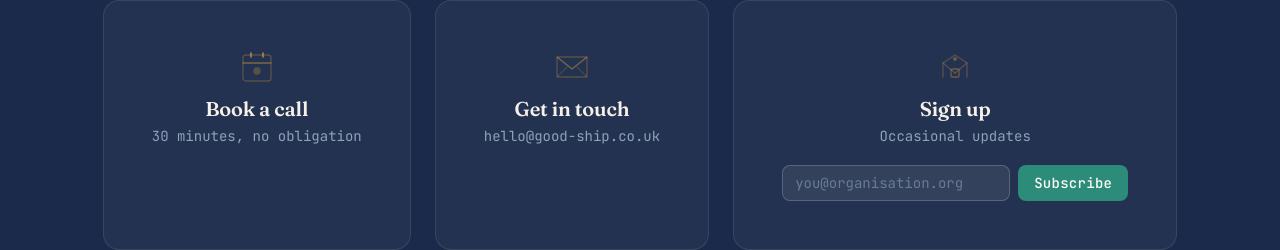
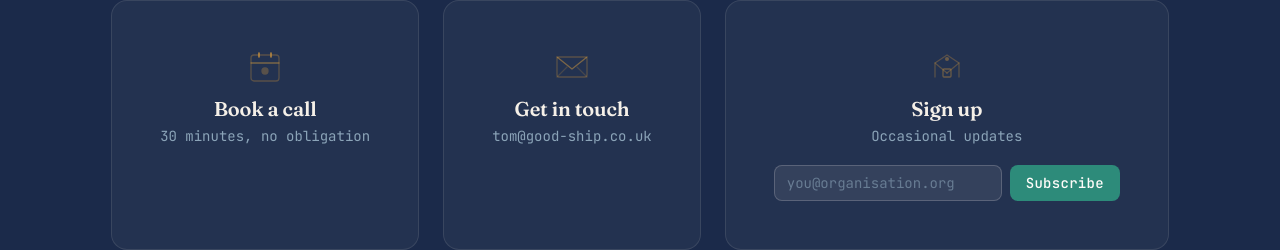
Before and after one commit to dataforaction-tom/thegoodship, a plain HTML site: page index.html in a window 1280 px wide. Shown: the part 7431-7681 px from the top of the page. Drawn offline with Linux system fonts and the light colour scheme; no server answers.

Commit message:
Update index.html

```diff
--- a/index.html
+++ b/index.html
@@ -1095,7 +1095,7 @@
       "@type": "Person",
       "name": "Tom Campbell Watson"
     },
-    "email": "hello@good-ship.co.uk",
+    "email": "tom@good-ship.co.uk",
     "areaServed": "GB",
     "knowsAbout": [
       "AI Strategy", "Data Strategy", "Organisational Resilience",
@@ -1858,7 +1858,7 @@
               <h3>Book a call</h3>
               <p>30 minutes, no obligation</p>
             </a>
-            <a href="mailto:hello@good-ship.co.uk" class="contact__cta">
+            <a href="mailto:tom@good-ship.co.uk" class="contact__cta">
               <svg class="contact__cta-icon" viewBox="0 0 36 36" fill="none" stroke="currentColor" stroke-width="1.3" stroke-linecap="round" stroke-linejoin="round" aria-hidden="true">
                 <rect x="3" y="8" width="30" height="20" rx="2" opacity="0.3"/>
                 <path d="M3 8l15 12L33 8" opacity="0.5"/>
@@ -1866,7 +1866,7 @@
                 <line x1="33" y1="28" x2="23" y2="18" opacity="0.2"/>
               </svg>
               <h3>Get in touch</h3>
-              <p>hello@good-ship.co.uk</p>
+              <p>tom@good-ship.co.uk</p>
             </a>
             <div class="contact__cta contact__cta--form">
               <svg class="contact__cta-icon" viewBox="0 0 36 36" fill="none" stroke="currentColor" stroke-width="1.3" stroke-linecap="round" stroke-linejoin="round" aria-hidden="true">
```
